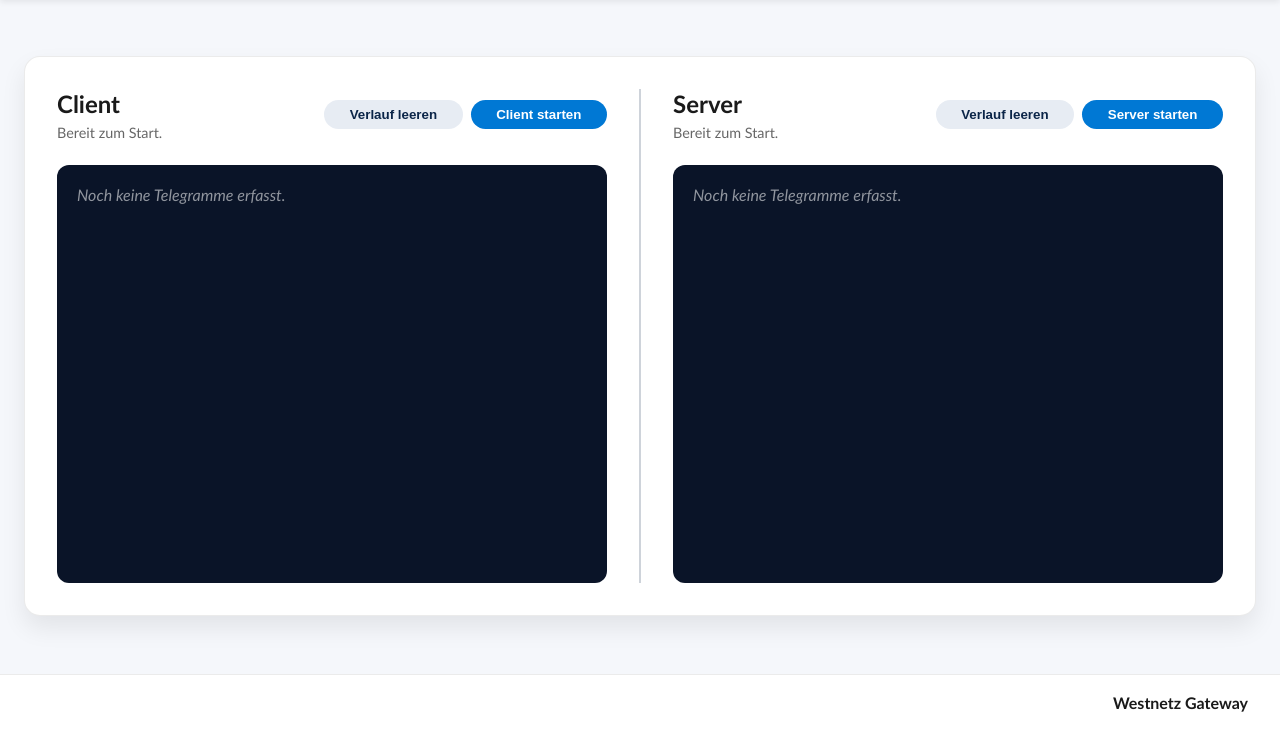
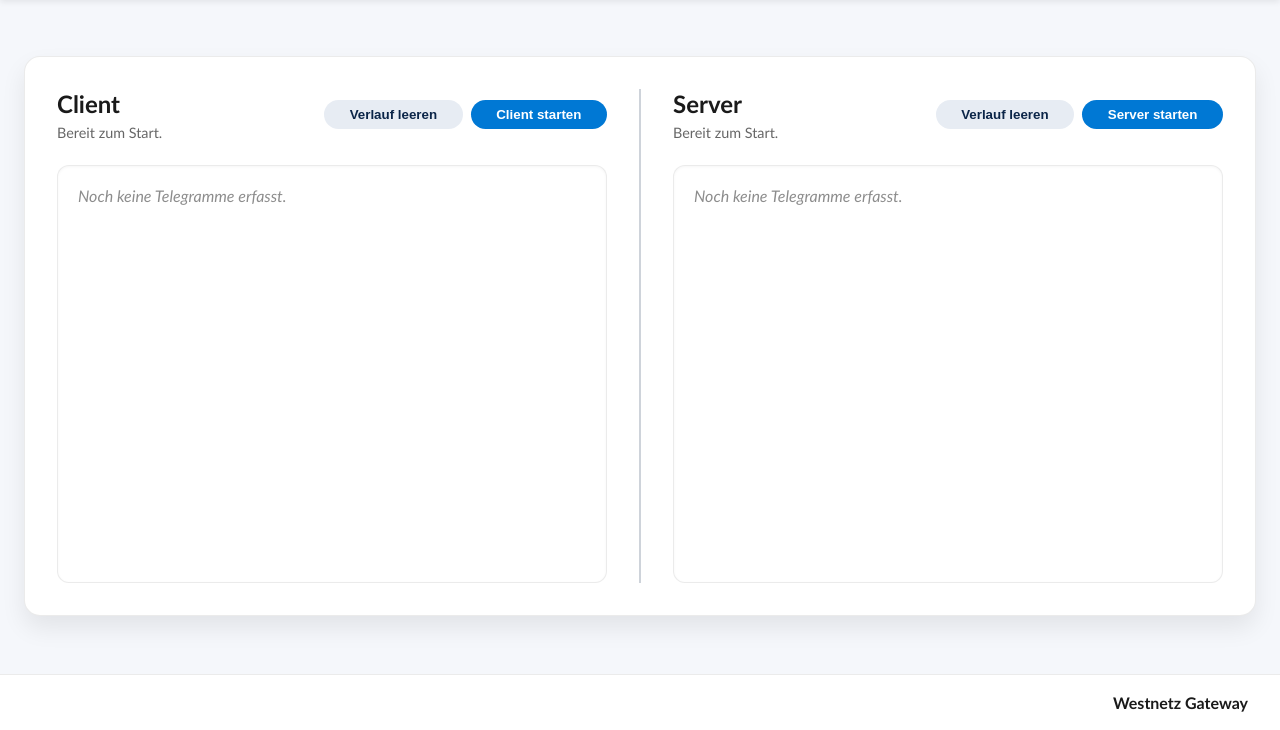
Before and after one commit to RevolutionaryAd67/WNGW-Test-Tool-2.0, a Flask app: page /beobachten in a window 1280 px wide. Shown: the part 70-800 px from the top of the page. Run offline with Flask 3, Linux system fonts and the light colour scheme; data that the repository does not hold is empty.

Commit message:
Adjust telegram feed styling

```diff
--- a/frontend/templates/beobachten.html
+++ b/frontend/templates/beobachten.html
@@ -79,23 +79,25 @@
 
     .telegram-feed {
         margin-top: 1.5rem;
-        background: #0a1428;
-        color: #f3f3f3;
+        background: #fff;
+        color: var(--text-color);
         border-radius: 0.75rem;
         padding: 1.25rem;
         flex: 1 1 auto;
         overflow-y: auto;
         min-height: 0;
+        border: 1px solid var(--border-color);
+        box-shadow: inset 0 1px 3px rgba(0, 0, 0, 0.04);
     }
 
     .telegram-feed__empty {
-        color: rgba(255, 255, 255, 0.55);
+        color: rgba(0, 0, 0, 0.45);
         font-style: italic;
     }
 
     .telegram {
         padding: 0.75rem 0.5rem;
-        border-bottom: 1px solid rgba(255, 255, 255, 0.08);
+        border-bottom: 1px solid rgba(0, 0, 0, 0.06);
         font-family: 'Consolas', 'Courier New', monospace;
     }
 
@@ -104,11 +106,11 @@
     }
 
     .telegram--incoming {
-        color: #f8f8f8;
+        color: #0b2548;
     }
 
     .telegram--outgoing {
-        color: #8cc2ff;
+        color: #005ea8;
     }
 
     .telegram__line {
@@ -120,7 +122,7 @@
 
     .telegram__label {
         min-width: 150px;
-        color: rgba(255, 255, 255, 0.65);
+        color: rgba(0, 0, 0, 0.55);
     }
 
     .telegram__index {
```
